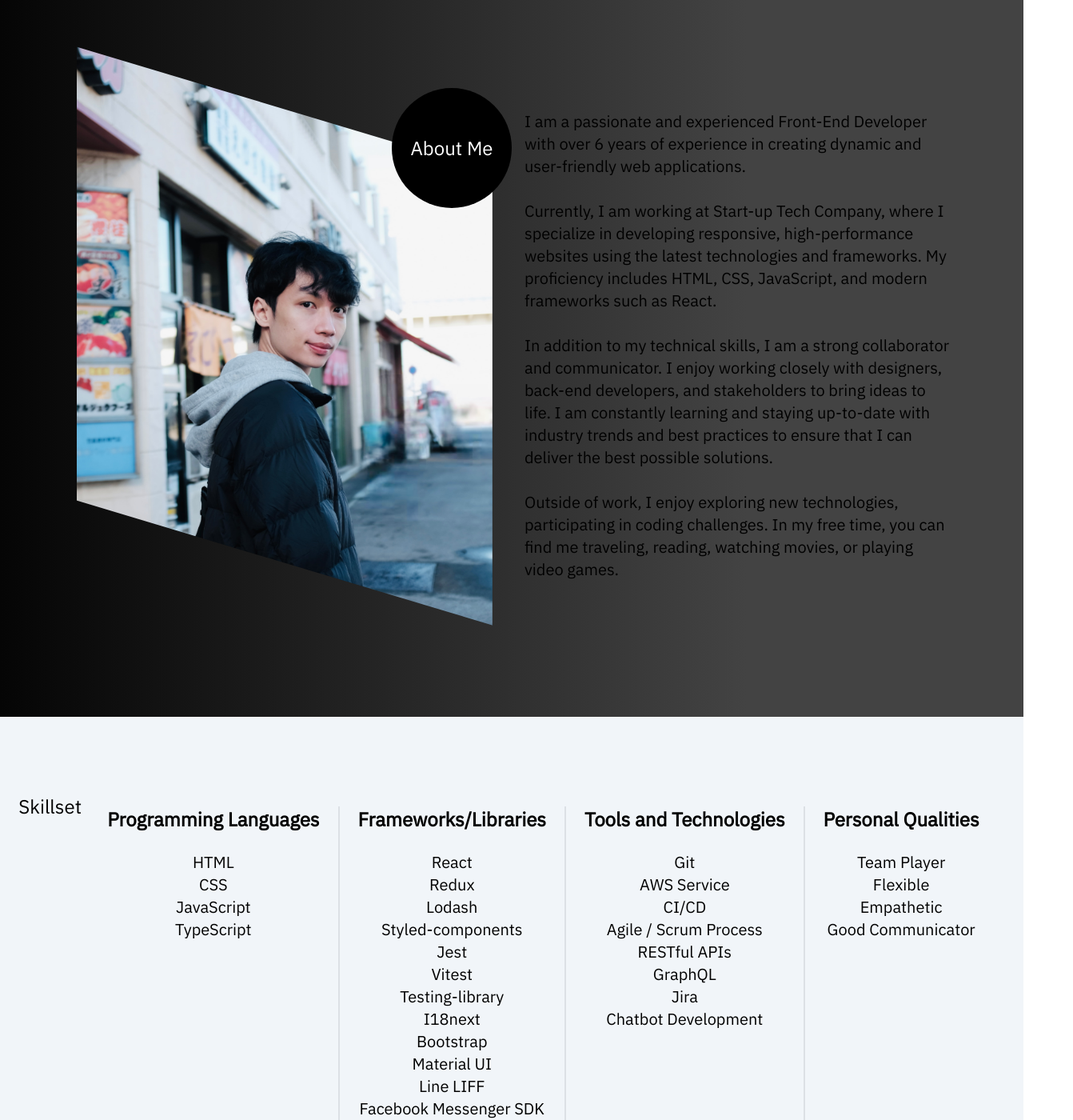
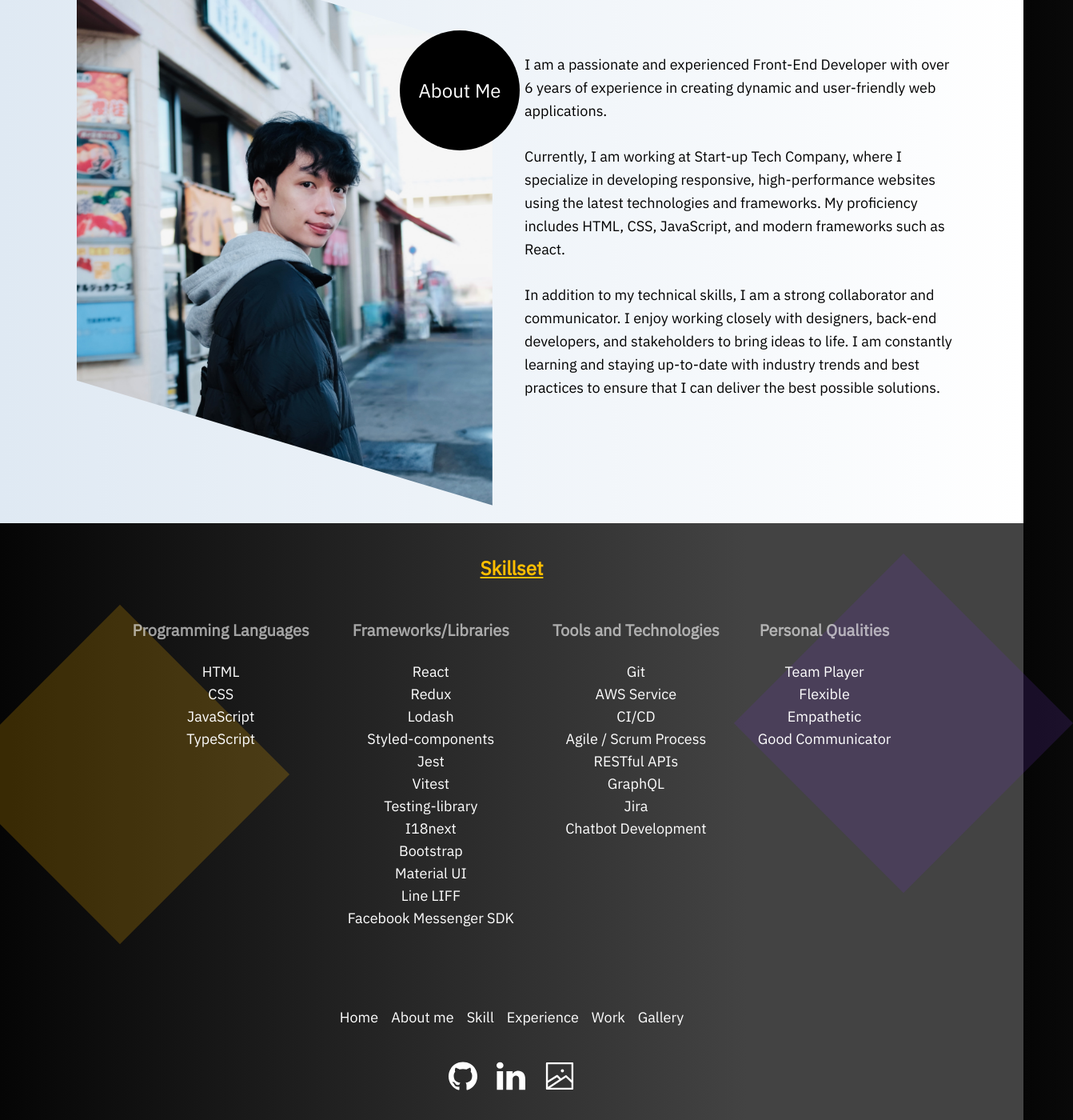
Before and after one commit to wintory/portfolio, a Next.js app: page / in a window 1280 px wide. Shown: the part 860-2260 px from the top of the page at 80% size, 1342 px wide, since content can reach past the window. Built offline with nearby package versions, Linux system fonts and the light colour scheme.

Commit message:
build: add skill section

```diff
--- a/app/sections/AboutMe.tsx
+++ b/app/sections/AboutMe.tsx
@@ -13,19 +13,17 @@ const AboutMe: FC = () => {
     target: ref,
     offset: ['start start', 'end start'],
   })
-  const textScrollY = useTransform(scrollYProgress, [0, 1], ['0%', '100%'])
-  const imageScrollY = useTransform(scrollYProgress, [0, 1], ['0%', '75%'])
+  const textScrollY = useTransform(scrollYProgress, [0, 3], ['0%', '75%'])
+  const imageScrollY = useTransform(scrollYProgress, [0, 3], ['0%', '75%'])
   const expYear = new Date().getFullYear() - START_WORK_YEAR
 
   return (
-    <div
-      ref={ref}
-      style={{
-        backgroundImage: 'linear-gradient(90deg, #dfe9f3 0%, white 100%);',
-      }}
-    >
-      <div id="about-me" className="relative flex h-full justify-center sm:p-8">
-        <div className="relative grid h-full w-screen items-center justify-center text-xl text-black sm:grid-cols-1 sm:p-2 lg:max-w-[1200px] lg:grid-cols-2 lg:p-8">
+    <div ref={ref}>
+      <div
+        id="about-me"
+        className="relative flex h-full justify-center bg-gradient-to-r from-[#dfe9f3] to-white sm:p-8"
+      >
+        <div className="relative grid h-full w-screen items-center justify-center text-xl text-black sm:max-h-[800px] sm:grid-cols-1 sm:p-2 lg:max-w-[1200px] lg:grid-cols-2 lg:p-8">
           <motion.div
             style={{ y: imageScrollY }}
             className="mask mask-parallelogram-4 items-center justify-center p-6 sm:hidden lg:flex"
@@ -46,22 +44,22 @@ const AboutMe: FC = () => {
           </motion.div>
           <motion.div
             style={{ y: textScrollY }}
-            className="relative sm:p-8 lg:p-4"
+            className="relative sm:p-2 md:p-8 lg:p-4"
           >
-            <div className="w-[150px] rounded-full lg:absolute lg:left-[-150px] lg:flex lg:h-[150px] lg:items-center lg:justify-center lg:bg-black lg:text-white">
+            <div className="w-[150px] rounded-full lg:absolute lg:left-[-140px] lg:flex lg:h-[150px] lg:items-center lg:justify-center lg:bg-black lg:text-white">
               <p className="sm:text-lg sm:underline lg:text-2xl lg:no-underline">
                 About Me
               </p>
             </div>
             <br />
-            <span className="sm:text-sm md:text-lg lg:text-xl">
+            <span className="md:text-md sm:text-sm lg:text-lg xl:text-xl">
               I am a passionate and experienced Front-End Developer with over{' '}
               {expYear} years of experience in creating dynamic and
               user-friendly web applications.
             </span>
             <br />
             <br />
-            <span className="sm:text-sm md:text-lg lg:text-xl">
+            <span className="md:text-md sm:text-sm lg:text-lg xl:text-xl">
               Currently, I am working at Start-up Tech Company, where I
               specialize in developing responsive, high-performance websites
               using the latest technologies and frameworks. My proficiency
@@ -70,20 +68,13 @@ const AboutMe: FC = () => {
             </span>
             <br />
             <br />
-            <span className="sm:text-sm md:text-lg lg:text-xl">
+            <span className="md:text-md sm:text-sm lg:text-lg xl:text-xl">
               In addition to my technical skills, I am a strong collaborator and
               communicator. I enjoy working closely with designers, back-end
               developers, and stakeholders to bring ideas to life. I am
               constantly learning and staying up-to-date with industry trends
               and best practices to ensure that I can deliver the best possible
               solutions.
-            </span>
-            <br />
-            <br />
-            <span className="sm:text-sm md:text-lg lg:text-xl">
-              Outside of work, I enjoy exploring new technologies, participating
-              in coding challenges. In my free time, you can find me traveling,
-              reading, watching movies, or playing video games.
             </span>
           </motion.div>
         </div>
--- a/app/sections/MainContent.tsx
+++ b/app/sections/MainContent.tsx
@@ -32,7 +32,7 @@ const MainContent: FC = () => {
   return (
     <div
       ref={ref}
-      className="relative flex h-screen w-screen items-center justify-center text-xl sm:p-2 lg:max-h-[800px] lg:p-8"
+      className="relative flex h-screen w-screen items-center justify-center text-xl sm:p-2 lg:max-h-[650px] lg:p-8"
     >
       <motion.div
         style={{ y: bgScrollY }}
@@ -79,7 +79,7 @@ const MainContent: FC = () => {
       >
         <ImageProfile
           imagePath="/images/profile-pic.png"
-          className="sm:w-[350px] md:w-[500px] lg:rounded-full"
+          className="sm:w-[350px] md:w-[400px] lg:rounded-full"
           width={400}
           height={400}
         />
--- a/app/sections/MySkill.tsx
+++ b/app/sections/MySkill.tsx
@@ -8,77 +8,138 @@ const MySkill: FC = () => {
     target: ref,
     offset: ['start start', 'end start'],
   })
-  const textScrollY = useTransform(scrollYProgress, [0, 1], ['0%', '100%'])
+  const textScrollY = useTransform(scrollYProgress, [0, 4], ['0%', '70%'])
 
   return (
-    <div
-      ref={ref}
-      className="inset-0 z-10 bg-slate-100"
-      style={
-        {
-          // backgroundImage: 'linear-gradient(90deg, #dfe9f3 0%, white 100%);',
-        }
-      }
-    >
-      <motion.div className="relative flex h-full justify-center p-[5rem]">
-        <div className="flex w-full justify-center sm:py-2 md:py-4 lg:max-w-[1200px]">
-          <p className="sm:text-lg sm:underline lg:text-2xl lg:no-underline">
+    <div ref={ref} id="skill">
+      <motion.div
+        style={{
+          y: textScrollY,
+          backgroundImage:
+            'linear-gradient(90deg,rgba(5, 5, 5, 1) 0%,rgba(67, 67, 67, 1) 73%);',
+        }}
+        className="relative h-full justify-center p-6 sm:hidden lg:grid"
+      >
+        <div className="absolute bottom-[100px] left-0 z-0 h-[300px] w-[300px] rotate-45 bg-warning opacity-20" />
+        <div className="absolute right-0 top-[100px] z-0 h-[300px] w-[300px] rotate-45 bg-[#6934b3] opacity-20" />
+        <div className="relflex flex w-full justify-center sm:py-2 md:py-4 lg:max-w-[1200px]">
+          <p className="font-bold underline sm:text-xl sm:text-white sm:underline lg:text-2xl lg:text-warning">
             Skillset
           </p>
         </div>
-        <div className="relative flex h-auto w-screen items-center justify-center text-xl text-black sm:grid-cols-1 sm:p-2 lg:max-w-[1200px] lg:grid-cols-3 lg:p-8">
+        <div className="relative flex h-auto w-screen items-center justify-center text-xl text-white sm:grid-cols-1 sm:p-2 lg:max-w-[1200px] lg:grid-cols-3 lg:p-8">
           <div className="grid w-max text-neutral-content md:grid-flow-row lg:grid-flow-col">
-            <ul>
-              <li className="pb-6 text-2xl font-bold text-black">
+            <ul className="gap-2 sm:flex sm:text-sm lg:block lg:text-xl">
+              <li className="pb-6 text-center text-xl font-bold text-white opacity-60">
                 Programming Languages
               </li>
-              <li className="text-center text-black">HTML</li>
-              <li className="text-center text-black">CSS</li>
-              <li className="text-center text-black">JavaScript</li>
-              <li className="text-center text-black">TypeScript</li>
+              <li className="text-center text-lg text-white">HTML</li>
+              <li className="text-center text-lg text-white">CSS</li>
+              <li className="text-center text-lg text-white">JavaScript</li>
+              <li className="text-center text-lg text-white">TypeScript</li>
             </ul>
-            <div className="divider divider-horizontal" />
-            <ul>
-              <li className="pb-6 text-2xl font-bold text-black">
+            <div className="divider divider-horizontal invisible" />
+            <ul className="gap-2 sm:flex sm:text-sm lg:block lg:text-xl">
+              <li className="pb-6 text-center text-xl font-bold text-white opacity-60">
                 Frameworks/Libraries
               </li>
-              <li className="text-center text-black">React</li>
-              <li className="text-center text-black">Redux</li>
-              <li className="text-center text-black">Lodash</li>
-              <li className="text-center text-black">Styled-components</li>
-              <li className="text-center text-black">Jest</li>
-              <li className="text-center text-black">Vitest</li>
-              <li className="text-center text-black">Testing-library</li>
-              <li className="text-center text-black">I18next</li>
-              <li className="text-center text-black">Bootstrap</li>
-              <li className="text-center text-black">Material UI</li>
-              <li className="text-center text-black">Line LIFF</li>
-              <li className="text-center text-black">Facebook Messenger SDK</li>
+              <li className="text-center text-lg text-white">React</li>
+              <li className="text-center text-lg text-white">Redux</li>
+              <li className="text-center text-lg text-white">Lodash</li>
+              <li className="text-center text-lg text-white">
+                Styled-components
+              </li>
+              <li className="text-center text-lg text-white">Jest</li>
+              <li className="text-center text-lg text-white">Vitest</li>
+              <li className="text-center text-lg text-white">
+                Testing-library
+              </li>
+              <li className="text-center text-lg text-white">I18next</li>
+              <li className="text-center text-lg text-white">Bootstrap</li>
+              <li className="text-center text-lg text-white">Material UI</li>
+              <li className="text-center text-lg text-white">Line LIFF</li>
+              <li className="text-center text-lg text-white">
+                Facebook Messenger SDK
+              </li>
             </ul>
-            <div className="divider divider-horizontal" />
+            <div className="divider divider-horizontal invisible" />
             <ul>
-              <li className="pb-6 text-2xl font-bold text-black">
+              <li className="pb-6 text-center text-xl font-bold text-white opacity-60">
                 Tools and Technologies
               </li>
-              <li className="text-center text-black">Git</li>
-              <li className="text-center text-black">AWS Service</li>
-              <li className="text-center text-black">CI/CD</li>
-              <li className="text-center text-black">Agile / Scrum Process</li>
-              <li className="text-center text-black">RESTful APIs</li>
-              <li className="text-center text-black">GraphQL</li>
-              <li className="text-center text-black">Jira</li>
-              <li className="text-center text-black">Chatbot Development</li>
+              <li className="text-center text-lg text-white">Git</li>
+              <li className="text-center text-lg text-white">AWS Service</li>
+              <li className="text-center text-lg text-white">CI/CD</li>
+              <li className="text-center text-lg text-white">
+                Agile / Scrum Process
+              </li>
+              <li className="text-center text-lg text-white">RESTful APIs</li>
+              <li className="text-center text-lg text-white">GraphQL</li>
+              <li className="text-center text-lg text-white">Jira</li>
+              <li className="text-center text-lg text-white">
+                Chatbot Development
+              </li>
             </ul>
-            <div className="divider divider-horizontal" />
+            <div className="divider divider-horizontal invisible" />
             <ul>
-              <li className="pb-6 text-2xl font-bold text-black">
+              <li className="pb-6 text-center text-xl font-bold text-white opacity-60">
                 Personal Qualities
               </li>
-              <li className="text-center text-black">Team Player</li>
-              <li className="text-center text-black">Flexible</li>
-              <li className="text-center text-black">Empathetic</li>
-              <li className="text-center text-black">Good Communicator</li>
+              <li className="text-center text-lg text-white">Team Player</li>
+              <li className="text-center text-lg text-white">Flexible</li>
+              <li className="text-center text-lg text-white">Empathetic</li>
+              <li className="text-center text-lg text-white">
+                Good Communicator
+              </li>
             </ul>
+          </div>
+        </div>
+      </motion.div>
+      <motion.div
+        style={{
+          y: textScrollY,
+          backgroundImage:
+            'linear-gradient(90deg,rgba(5, 5, 5, 1) 0%,rgba(67, 67, 67, 1) 73%);',
+        }}
+        className="relative sm:grid sm:p-8 lg:hidden lg:p-4"
+      >
+        <div className="relative sm:p-0 md:p-8">
+          <div className="absolute bottom-[100px] left-[-200px] z-0 h-[300px] w-[300px] rotate-45 bg-warning opacity-20" />
+          <div className="absolute right-[-100px] top-[300px] z-0 h-[300px] w-[300px] rotate-45 bg-[#6934b3] opacity-20" />
+          <div className="w-[150px] rounded-full lg:absolute lg:left-[-140px] lg:flex lg:h-[150px] lg:items-center lg:justify-center lg:bg-black lg:text-white">
+            <p className="text-warning sm:text-lg sm:underline lg:no-underline">
+              Skillset
+            </p>
+          </div>
+          <br />
+          <div className="grid grid-cols-2 gap-x-2 gap-y-6">
+            <p className="opacity-80 sm:text-sm md:text-lg xl:text-xl">
+              Programming Languages
+            </p>
+            <p className="sm:text-sm md:text-lg xl:text-xl">
+              HTML, CSS, JavaScript, TypeScript
+            </p>
+            <p className="grid opacity-80 sm:text-sm md:text-lg xl:text-xl">
+              Frameworks/Libraries
+            </p>
+            <p className="sm:text-sm md:text-lg xl:text-xl">
+              React, Redux, Lodash, Styled-components, Jest, Vitest,
+              Testing-library, I18next, Bootstrap, Material UI, Line LIFF,
+              Facebook Messenger SDK
+            </p>
+            <p className="opacity-80 sm:text-sm md:text-lg xl:text-xl">
+              Tools and Technologies
+            </p>
+            <p className="sm:text-sm md:text-lg xl:text-xl">
+              Git, AWS Service, CI/CD, Agile / Scrum Process, RESTful APIs,
+              GraphQL, Jira, Chatbot Development
+            </p>
+            <p className="opacity-80 sm:text-sm md:text-lg xl:text-xl">
+              Personal Qualities
+            </p>
+            <p className="sm:text-sm md:text-lg xl:text-xl">
+              Team Player, Flexible, Empathetic, Good Communicator
+            </p>
           </div>
         </div>
       </motion.div>
```
Also changed, not shown: app/components/NavBar.tsx (+12 -54 lines).
